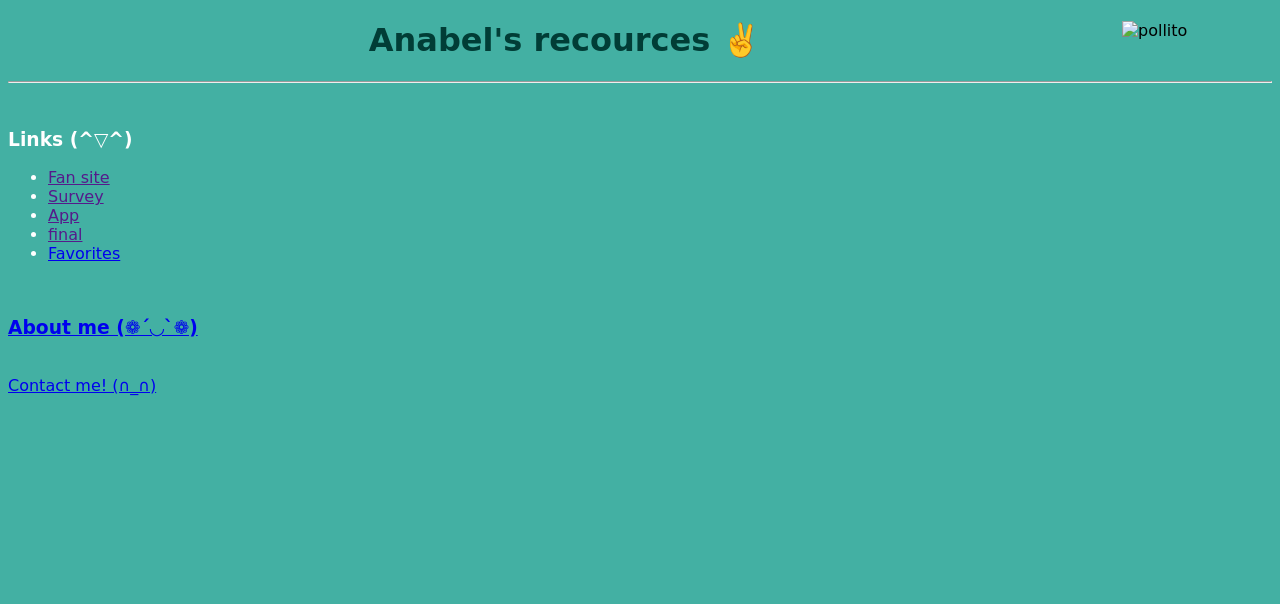
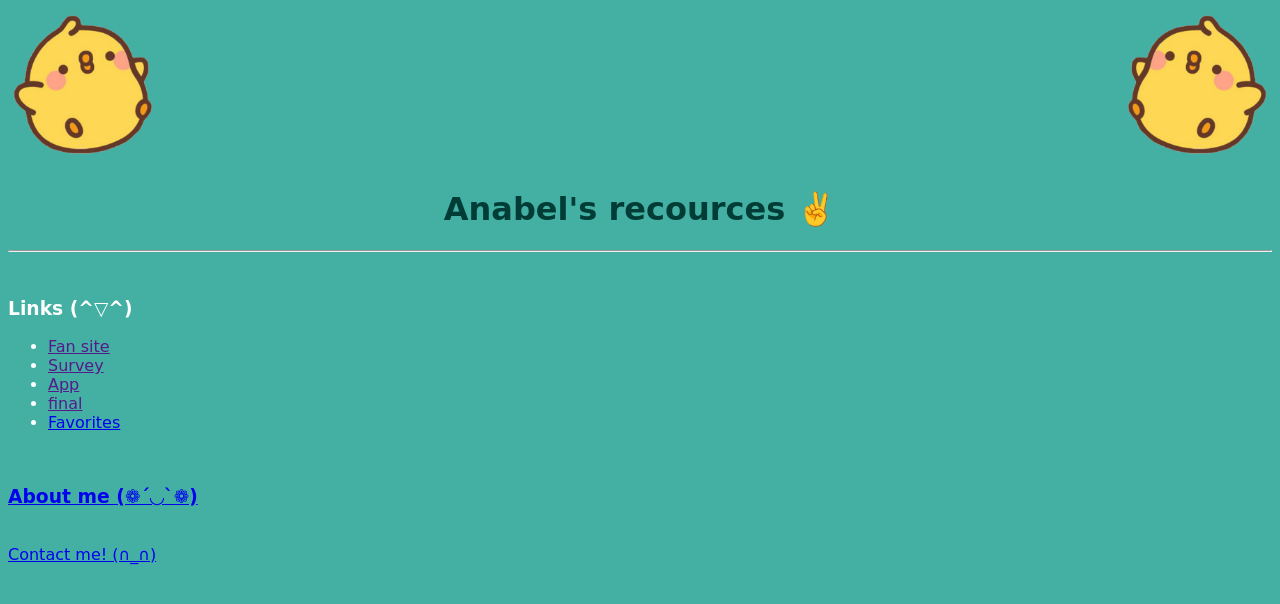
Before and after one commit to anabel-MG/WEB-development, a plain HTML site: page index.html in a window 1280 px wide. Drawn offline with Linux system fonts and the light colour scheme.

Commit message:
Update index.html

```diff
--- a/index.html
+++ b/index.html
@@ -28,8 +28,8 @@ body {font-family:Bradley Hand, cursive	;}
 
 
 
-<img="images/pollito1.png" alt="pollito" width="150">
-<img style=float:right ="images/pollito2.png" alt="pollito" width="150">
+<img src="pollito1.png" alt="pollito" width="150">
+<img style=float:right src="pollito2.png" alt="pollito" width="150">
 
 		<h1> <center>  Anabel's  recources  ✌️ </center>	</h1>
 <hr/>
```
